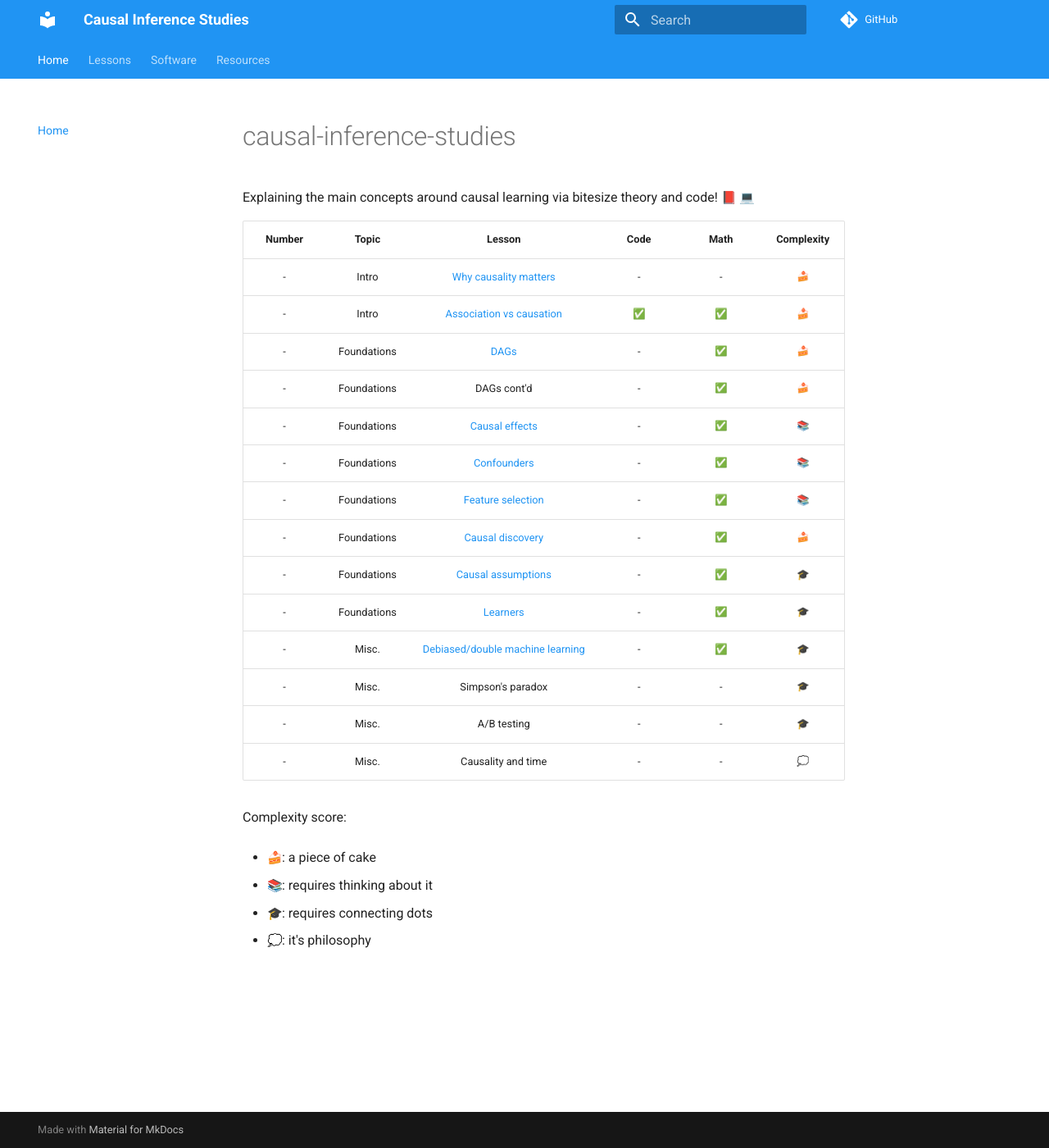
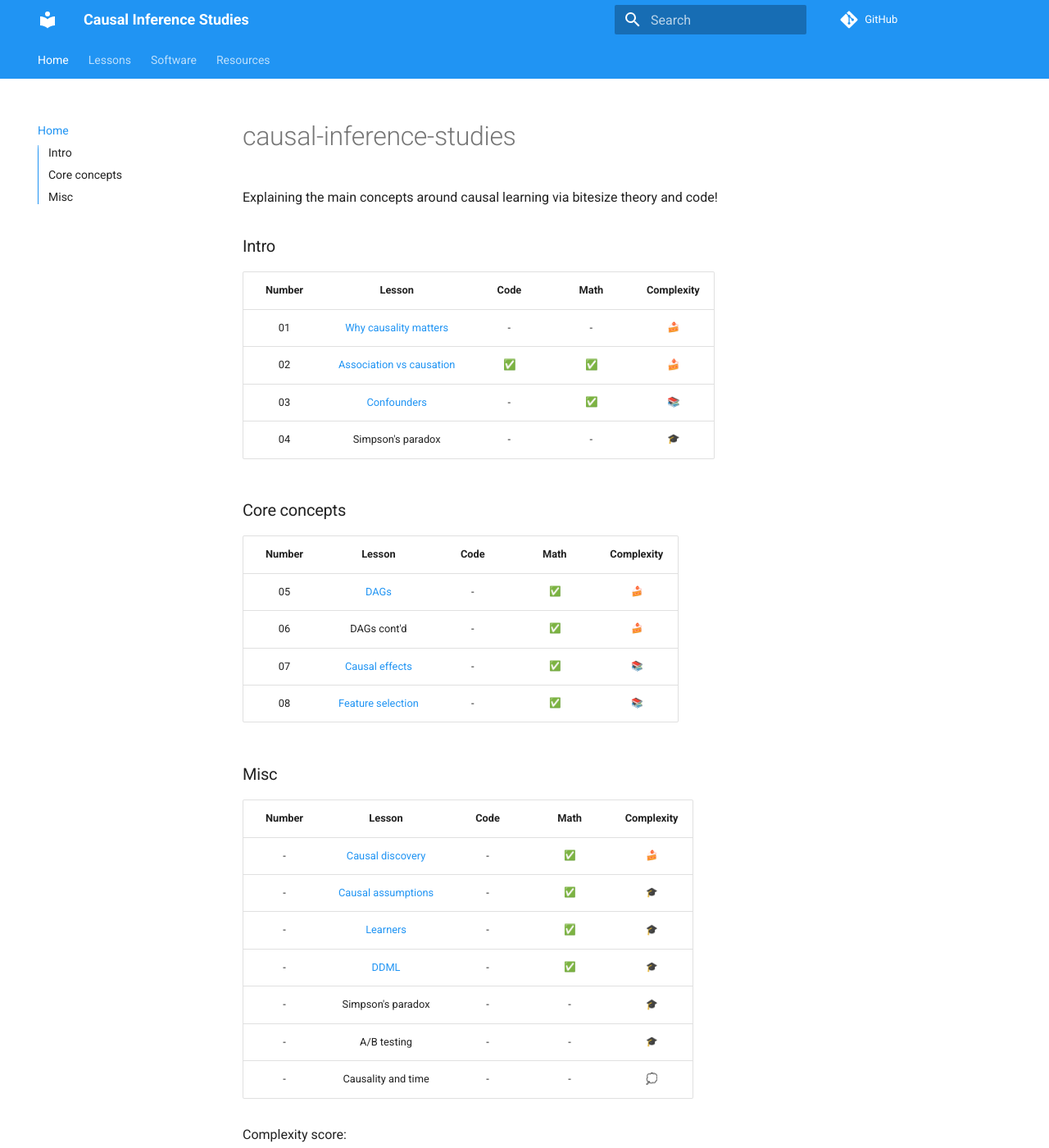
Before and after one commit to emilioMaddalena/causal-inference-studies, an MkDocs documentation site: the page built from material/index.md, in a window 1280 px wide and 1400 px high. Shown: the whole window at 82% size. Built offline with MkDocs 1.6.1 and Material for MkDocs 9.7.7, drawn with Linux system fonts in a browser that asks for light colours; emoji names are drawn with the system emoji font; comment, search, counter and statistics services are not loaded.

Commit message:
Redesign index page

```diff
--- a/material/index.md
+++ b/material/index.md
@@ -1,23 +1,38 @@
 # causal-inference-studies
 
-Explaining the main concepts around causal learning via bitesize theory and code! :closed_book: :computer:
+Explaining the main concepts around causal learning via bitesize theory and code!
 
-| Number | Topic | Lesson | Code | Math | Complexity |
-| :-----------: | :-----------: | :-----------: | :-----------: | :-----------: | :-----------: |
-| - | Intro  | [Why causality matters](why_causality_matters.md) | - | - | :cake:
-| - | Intro | [Association vs causation](association_vs_causation.md) |  :white_check_mark: | :white_check_mark: | :cake:
-| - | Foundations | [DAGs](dags.md) |  - | :white_check_mark: | :cake:
-| - | Foundations | DAGs cont'd |  - | :white_check_mark: | :cake:
-| - | Foundations | [Causal effects](causal_effects.md) |  - | :white_check_mark: | :books:
-| - | Foundations | [Confounders](confounders.md) |  - | :white_check_mark: | :books:
-| - | Foundations | [Feature selection](feature_selection.md) |  - | :white_check_mark: | :books:
-| - | Foundations | [Causal discovery](causal_discovery.md) |  - | :white_check_mark: | :cake:
-| - | Foundations | [Causal assumptions](causal_assumptions.md) |  - | :white_check_mark: | :mortar_board:
-| - | Foundations | [Learners](learners.md) |  - | :white_check_mark: | :mortar_board:
-| - | Misc. | [Debiased/double machine learning](ddml.md) |  - | :white_check_mark: | :mortar_board:
-| - | Misc. | Simpson's paradox |  - | - | :mortar_board:
-| - | Misc. | A/B testing |  - | - | :mortar_board:
-| - | Misc. | Causality and time |  - | - | :thought_balloon:
+### Intro
+
+| Number | Lesson | Code | Math | Complexity |
+| :-----------: | :-----------: | :-----------: | :-----------: | :-----------: |
+| 01 | [Why causality matters](why_causality_matters.md) | - | - | :cake:
+| 02 | [Association vs causation](association_vs_causation.md) |  :white_check_mark: | :white_check_mark: | :cake:
+| 03 | [Confounders](confounders.md) |  - | :white_check_mark: | :books:
+| 04 | Simpson's paradox |  - | - | :mortar_board:
+
+
+### Core concepts
+
+| Number | Lesson | Code | Math | Complexity |
+| :-----------: | :-----------: | :-----------: | :-----------: | :-----------: |
+| 05 | [DAGs](dags.md) |  - | :white_check_mark: | :cake:
+| 06 | DAGs cont'd |  - | :white_check_mark: | :cake:
+| 07 | [Causal effects](causal_effects.md) |  - | :white_check_mark: | :books:
+| 08 | [Feature selection](feature_selection.md) |  - | :white_check_mark: | :books:
+
+
+### Misc
+
+| Number | Lesson | Code | Math | Complexity |
+| :-----------: | :-----------: | :-----------: | :-----------: | :-----------: |
+| - | [Causal discovery](causal_discovery.md) |  - | :white_check_mark: | :cake:
+| - | [Causal assumptions](causal_assumptions.md) |  - | :white_check_mark: | :mortar_board:
+| - | [Learners](learners.md) |  - | :white_check_mark: | :mortar_board:
+| - | [DDML](ddml.md) |  - | :white_check_mark: | :mortar_board:
+| - | Simpson's paradox |  - | - | :mortar_board:
+| - | A/B testing |  - | - | :mortar_board:
+| - | Causality and time |  - | - | :thought_balloon:
 
 
 Complexity score:
```
